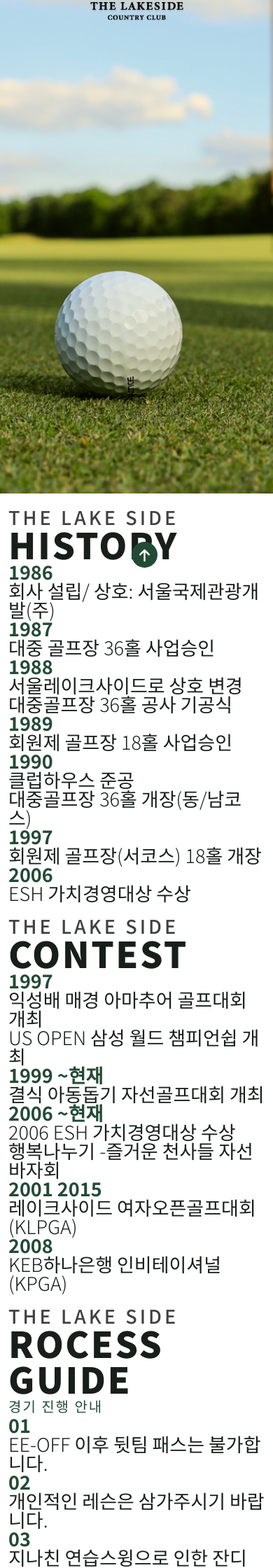
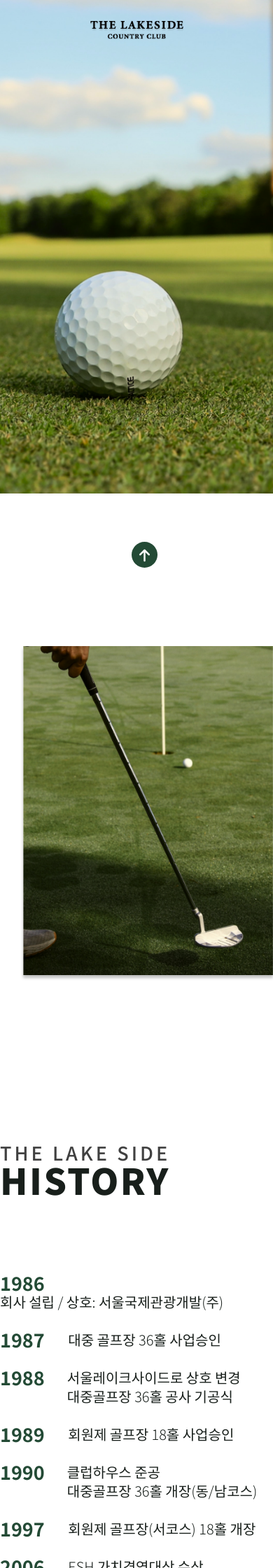
Before and after one commit to vaem6877/lakeside, a PHP site: page /notice.html in a window 390 px wide. Shown: the top 2240 px of the page at 70% size. Run offline with PHP 8.4, Linux system fonts and the light colour scheme; some libraries are stand-ins or nearby versions.

Commit message:
notice, main반응형

```diff
--- a/css/common.css
+++ b/css/common.css
@@ -96,7 +96,7 @@ header {
 
 #logo a {
   display: inline-block;
-  background: url(../이미지/logo_black.png) no-repeat 0 0 / contain;
+  background: url(../이미지/logo_black.png) no-repeat 0 27px / contain;
   overflow: hidden;
   width: 133px;
   height: 27px;
--- a/css/notice.css
+++ b/css/notice.css
@@ -1,5 +1,15 @@
 @import url(./reset.css);
 @import url(./common.css);
+
+.history-desc,
+.contest-desc,
+div,
+section,
+.history-img-wrapper,
+.contest-img-wrapper,
+img {
+  padding: 0;
+}
 
 header {
   background-image: url(../이미지/notice_banner.png);
@@ -8,6 +18,10 @@ header {
 h3,
 h4 {
   font-size: var(--second-TT-fz);
+}
+h4,
+p {
+  line-height: 27px;
 }
 h3 {
   font-weight: 500;
@@ -18,6 +32,7 @@ h3 {
 h4 {
   font-weight: 700;
   color: var(--primary-green);
+  vertical-align: top;
 }
 h2 {
   font-size: var(--big-TT-fz);
@@ -28,14 +43,107 @@ h2 {
 }
 p {
   font-weight: 300;
-  /* font-size: var(--content-fz); */
+  font-size: var(--content-fz);
   color: var(--typo-C-Green);
+  vertical-align: top;
 }
-.rocess-guide-desc > h4,
-.cart-guide-desc > h4,
-.facility-desc > h4 {
+
+img {
+  object-fit: cover;
+  box-shadow: 0 4px 4px rgba(0, 0, 0, 0.25);
+}
+
+.contest-desc > h2,
+.history-desc > h2 {
+  margin-bottom: 108px;
+}
+
+[class$="desc"] > h3 {
+  margin-bottom: 4px;
+}
+
+[class$="desc"] > h4 {
   font-weight: 300;
   font-size: var(--content-fz);
   letter-spacing: 0.1em;
   line-height: 27px;
 }
+
+.history-img-wrapper .img-container,
+.contest-img-wrapper .img-container {
+  width: 413px;
+}
+
+section img,
+.history-img-wrapper img,
+.contest-img-wrapper img {
+  width: 100%;
+}
+
+.history-desc ul li > *,
+.contest-desc ul li > * {
+  display: inline-block;
+}
+
+.history-desc ul li,
+.contest-desc ul li {
+  margin-bottom: 27px;
+}
+
+.history-desc ul li:last-child,
+.contest-desc ul li:last-child {
+  margin: 0;
+}
+
+.history-desc ul li h4 {
+  margin-right: 29px;
+}
+
+/* .contest-desc ul li {
+  text-align: right;
+} */
+
+.contest-desc ul li h4 {
+  margin-left: 28px;
+}
+
+.history-img-wrapper {
+  padding-left: 33px;
+}
+
+.history-img-wrapper img {
+  margin-bottom: 240px;
+}
+
+.contest-img-wrapper img {
+  margin-bottom: 268px;
+}
+
+.contest-img-wrapper {
+  padding-right: 33px;
+}
+
+/* .contest-desc li.d-flex h4,
+.history-desc li.d-flex h4 {
+  margin-right: 30px;
+} */
+
+.contest-desc li.d-flex,
+.history-desc li.d-flex {
+  gap: 3px;
+}
+
+.history {
+  margin-top: 218px;
+}
+.contest {
+  padding-left: 34px;
+}
+
+.rocess-guide-img-wrapper {
+  padding-right: 27px;
+}
+
+/* cart ============================== */
+.cart-guide-desc {
+}
--- a/notice.html
+++ b/notice.html
@@ -32,35 +32,42 @@
       <div class="widget"></div>
     </header>
     <main class="container">
-      <section class="history">
-        <div class="history-img-wrapper">
-          <img src="" alt="" />
+      <section class="history row">
+        <div class="history-img-wrapper col-md-5">
+          <!-- <div class="img-container"> -->
+          <img src="./이미지/notice_history.png" alt="" />
+          <!-- </div> -->
+          <!-- <span class="linebox"></span> -->
         </div>
-        <div class="history-desc">
+        <div class="history-desc offset-md-2 col-md-5">
           <h3>the lake side</h3>
           <h2>history</h2>
           <ul>
             <li>
               <h4>1986</h4>
-              <p>회사 설립/ 상호: 서울국제관광개발(주)</p>
+              <p>회사 설립 / 상호: 서울국제관광개발(주)</p>
             </li>
             <li>
               <h4>1987</h4>
               <p>대중 골프장 36홀 사업승인</p>
             </li>
-            <li>
+            <li class="d-flex justify-content-start">
               <h4>1988</h4>
+              <div>
                 <p>서울레이크사이드로 상호 변경</p>
                 <p>대중골프장 36홀 공사 기공식</p>
+              </div>
             </li>
             <li>
               <h4>1989</h4>
               <p>회원제 골프장 18홀 사업승인</p>
             </li>
-            <li>
+            <li class="d-flex justify-content-start">
               <h4>1990</h4>
+              <div>
                 <p>클럽하우스 준공</p>
                 <p>대중골프장 36홀 개장(동/남코스)</p>
+              </div>
             </li>
             <li>
               <h4>1997</h4>
@@ -73,46 +80,66 @@
           </ul>
         </div>
       </section>
-      <section class="contest">
-        <div class="contest-img-wrapper">
-          <img src="" alt="" />
+      <section class="contest row">
+        <div class="contest-img-wrapper col-md-5 offset-md-2">
+          <img src="./이미지/notice_contest.png" alt="" />
+          <span class="linebox"></span>
         </div>
-        <div class="contest-desc">
+        <div
+          class="contest-desc col-md-5 order-md-first d-flex flex-column align-items-end"
+        >
           <h3>the lake side</h3>
           <h2>contest</h2>
-          <ul>
-            <li>
+          <ul class="d-flex flex-column align-items-end">
+            <li class="d-flex justify-content-end flex-row-reverse">
               <h4>1997</h4>
+              <div class="d-flex flex-column align-items-end">
                 <p>익성배 매경 아마추어 골프대회 개최</p>
                 <p>US OPEN 삼성 월드 챔피언쉽 개최</p>
+              </div>
             </li>
-            <li>
-              <h4>1999 ~현재</h4>
+            <li class="d-flex justify-content-end flex-row-reverse">
+              <div class="lines-2">
+                <h4>1999</h4>
+                <h4>~현재</h4>
+              </div>
               <p>결식 아동돕기 자선골프대회 개최</p>
             </li>
-            <li>
-              <h4>2006 ~현재</h4>
+            <li class="d-flex justify-content-end flex-row-reverse">
+              <div class="lines-2">
+                <h4>2006</h4>
+                <h4>~현재</h4>
+              </div>
+              <div class="d-flex flex-column align-items-end">
                 <p>2006 ESH 가치경영대상 수상</p>
                 <p>행복나누기 -즐거운 천사들 자선 바자회</p>
+              </div>
             </li>
-            <li>
-              <h4>2001 2015</h4>
+            <li class="d-flex justify-content-end flex-row-reverse">
+              <div class="lines-2 d-flex flex-column align-items-end">
+                <h4>2001</h4>
+                <h4>2015</h4>
+              </div>
+              <div class="d-flex flex-column align-items-end">
                 <p>레이크사이드 여자오픈골프대회</p>
                 <p>(KLPGA)</p>
+              </div>
             </li>
-            <li>
+            <li class="d-flex justify-content-end flex-row-reverse">
               <h4>2008</h4>
+              <div class="d-flex flex-column align-items-end">
                 <p>KEB하나은행 인비테이셔널</p>
                 <p>(KPGA)</p>
+              </div>
             </li>
           </ul>
         </div>
       </section>
-      <section class="rocess-guide">
-        <div class="rocess-guide-img-wrapper">
+      <section class="rocess-guide row">
+        <div class="rocess-guide-img-wrapper col-md-3">
           <img src="" alt="" />
         </div>
-        <div class="rocess-guide-desc">
+        <div class="rocess-guide-desc col-md-9">
           <h3>the lake side</h3>
           <h2>rocess guide</h2>
           <h4>경기 진행 안내</h4>
--- a/package.json
+++ b/package.json
@@ -11,6 +11,6 @@
   "dependencies": {
     "aos": "^3.0.0-beta.6",
     "bootstrap": "^5.3.0-alpha1",
-    "jquery": "^3.6.3"
+    "jquery": "^3.2.1"
   }
 }
```
Also changed, not shown: css/main.css (+23 -13 lines), index.html (+11 -12 lines), js/main.js (+40 -6 lines), package-lock.json, 이미지/notice_cart.png (added), 이미지/notice_contest.png (added), 이미지/notice_history.png (added), 이미지/notice_rocess.png (added). Lines whose indentation alone changed are shown as unchanged.
